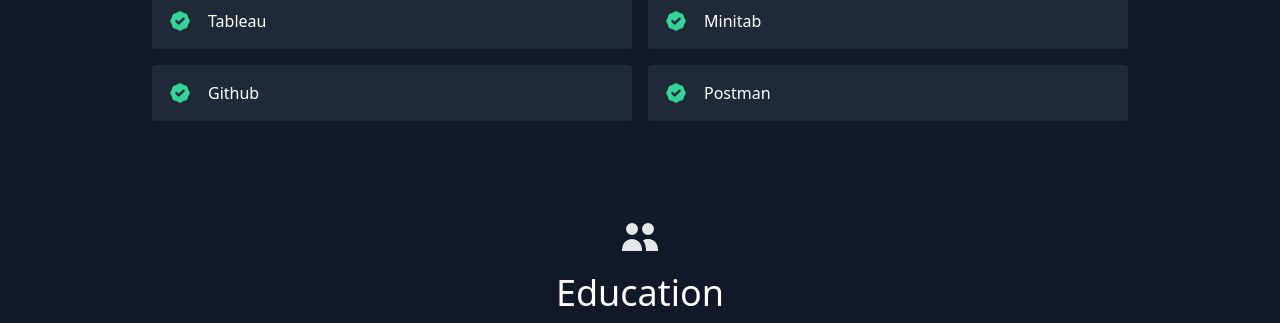
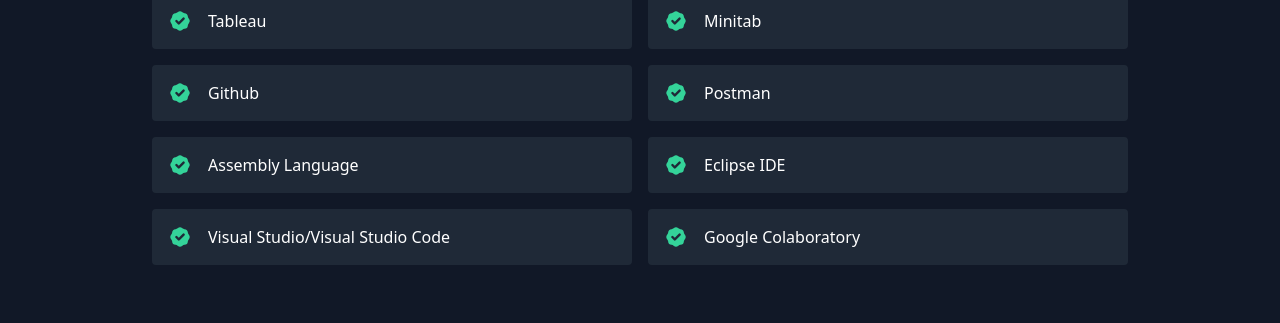
Before and after one commit to johnl87/Website, a React (Create React App) app: page / in a window 1280 px wide. Shown: the part 2300-2623 px from the top of the page. Built offline with nearby package versions, Linux system fonts and the light colour scheme.

Commit message:
more tools added

```diff
--- a/src/data.js
+++ b/src/data.js
@@ -68,5 +68,9 @@
   "Tableau",
   "Minitab",
   "Github",
-  "Postman"
+  "Postman",
+  "Assembly Language",
+  "Eclipse IDE",
+  "Visual Studio/Visual Studio Code",
+  "Google Colaboratory"
 ];
```
